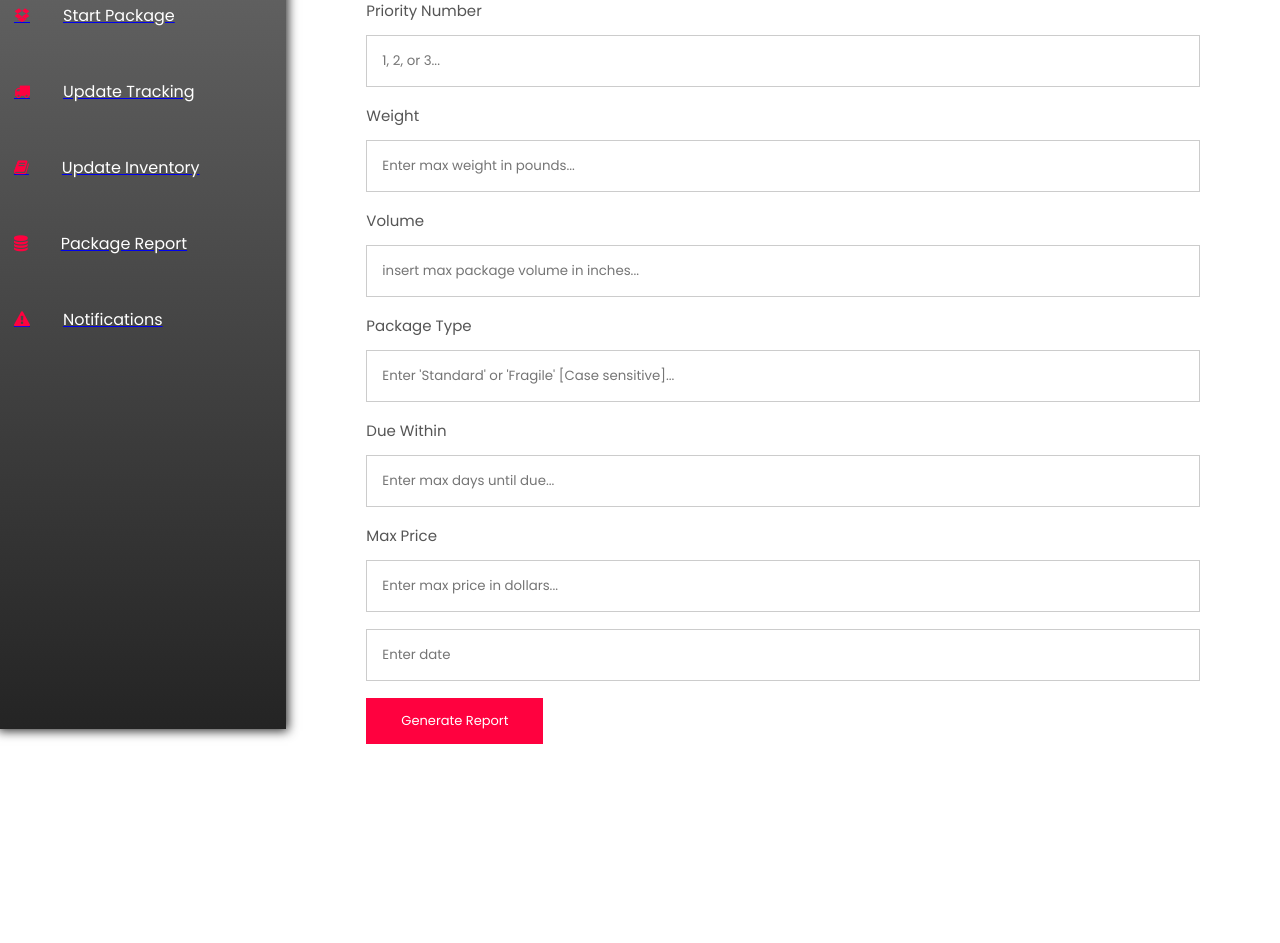
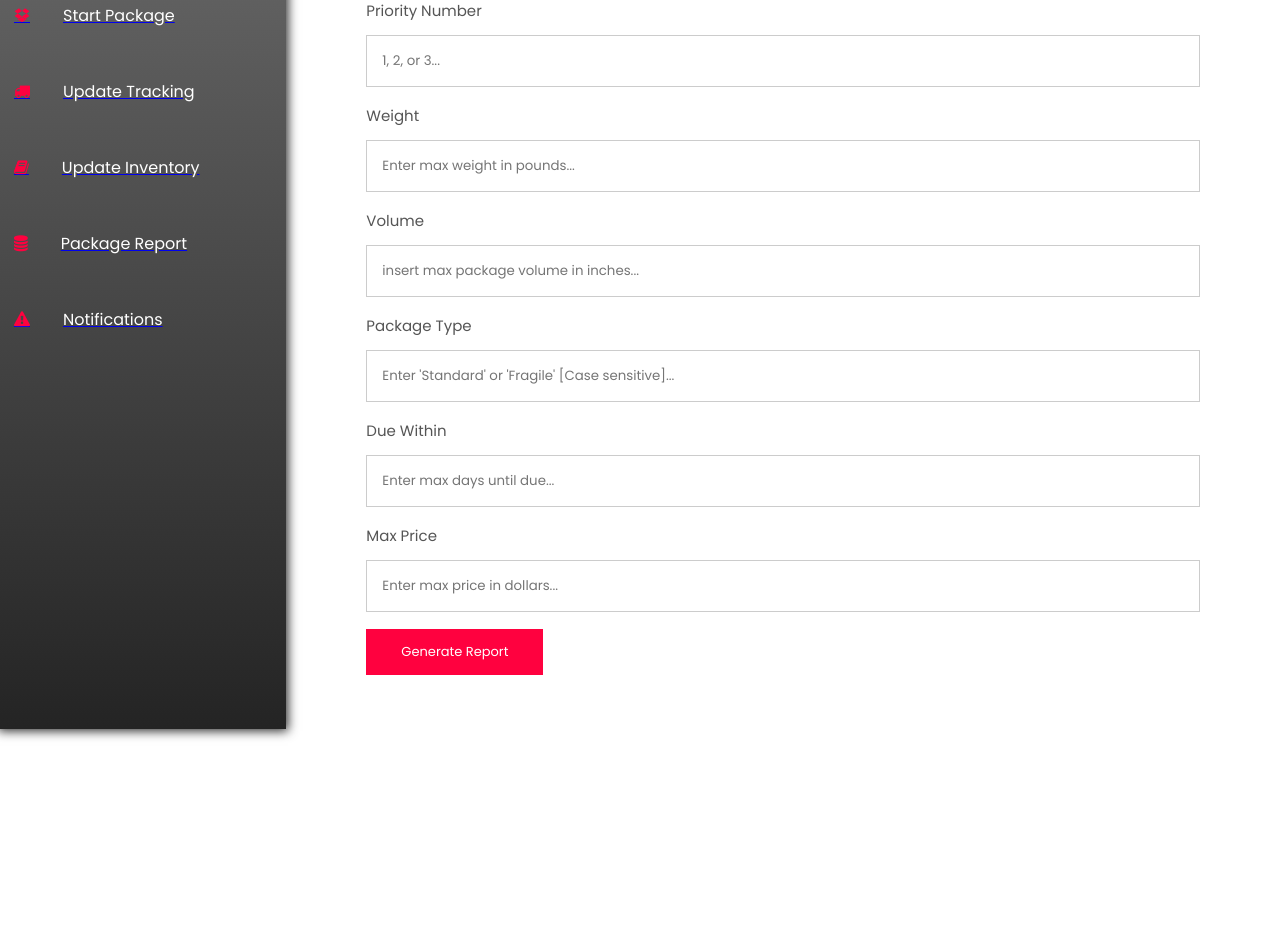
Before and after one commit to ArmandoMorales/COSC3380-PostOffice, a PHP site: page /emp-pkg-report-1.php in a window 1280 px wide. Shown: the part 319-1262 px from the top of the page. After the commit the page ends 1058 px from the top, so only its background shows below. Run offline with PHP 8.4, Linux system fonts and the light colour scheme.

```diff
--- a/root/pages/emp-pkg-report-1.php
+++ b/root/pages/emp-pkg-report-1.php
@@ -101,9 +101,6 @@
                     </div>
                     <input type="text" name="cost" placeholder="Enter max price in dollars...">
 
-                    <input type="text" name="type" placeholder="Enter date">
-
-
                 <button type="submit" class="hero-btn red-btn" id="pkg-report-info">Generate Report</button>
 
                 <!-- TODO: can't remove: will mess up side bar, so just hide by using color white in css -->
```
